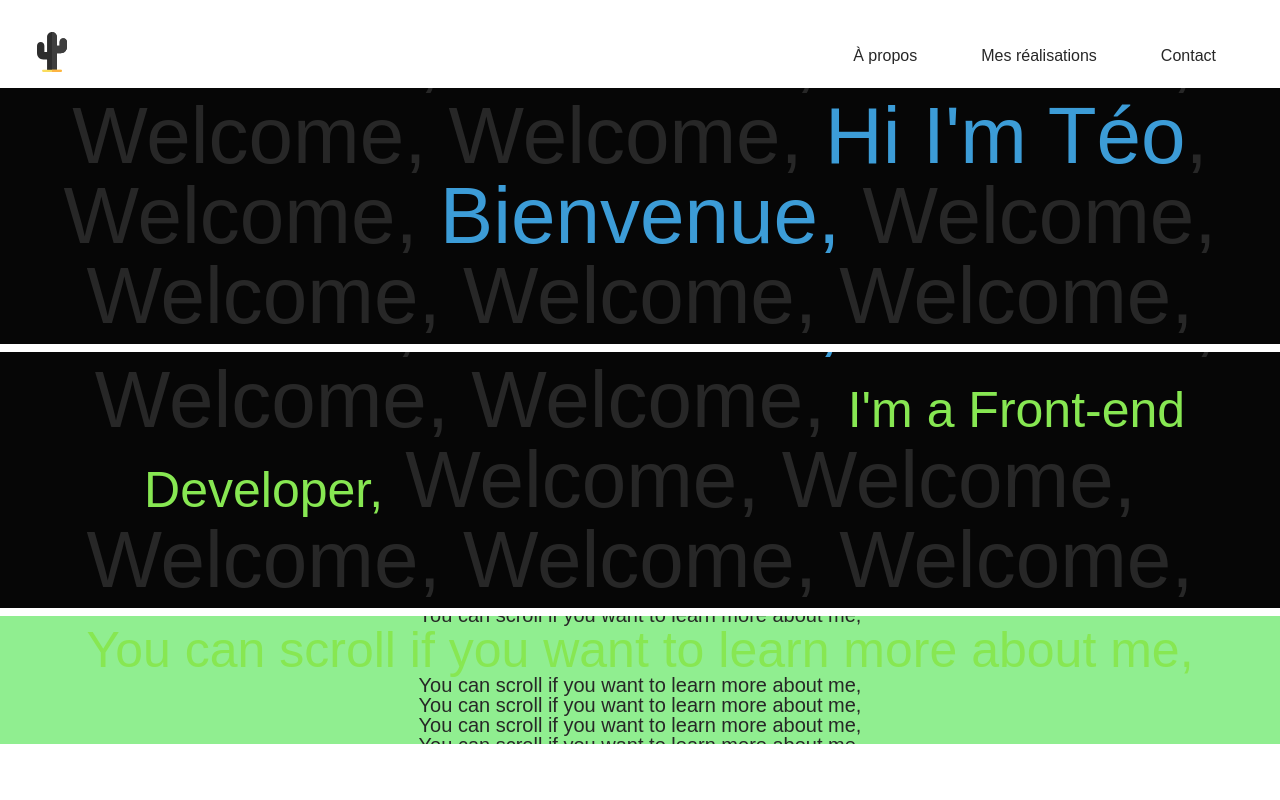
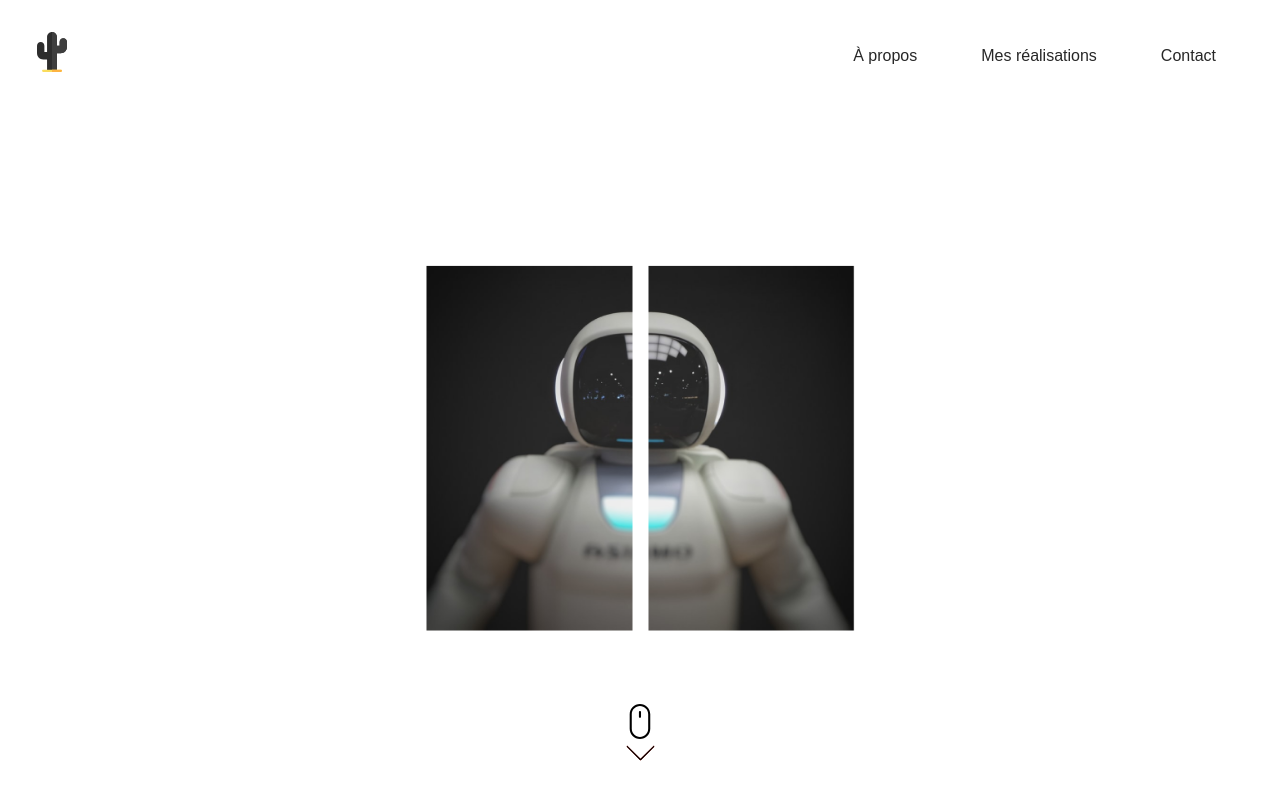
Before and after one commit to tlugat/portfolio, a website built with Parcel: page src/index.html in a window 1280 px wide. Shown: the top 800 px of the page. Built offline with nearby package versions, Linux system fonts and the light colour scheme; a web font is replaced by a local one.

Commit message:
change landing

```diff
--- a/src/index.html
+++ b/src/index.html
@@ -3,7 +3,6 @@
   <head>
     <meta charset="UTF-8" />
     <meta name="viewport" content="width=device-width, initial-scale=1.0" />
-
     <link rel="stylesheet" href="https://use.typekit.net/wox1ufb.css" />
     <link rel="stylesheet" href="style/global.scss" />
     <link rel="stylesheet" href="https://unpkg.com/aos@next/dist/aos.css" />
@@ -25,18 +24,43 @@
       </div>
     </header>
     <section id="home" class="home ">
-      <div class="home__titleContainer container">
-        <h1 class="home__title parallaxit">Welcome, Welcome, Welcome, Welcome, Welcome, <span>Hi I'm Téo</span>, Welcome, <span>Bienvenue,</span> Welcome, Welcome, Welcome, Welcome, Welcome</h1>
-        </div>
+      <div class="home__robot">
+        <img
+
+        src="./assets/astro-left-large.png"
+        alt="left part of a robot"
+      />
+      <img
+
+      src="./assets/astro-right-large.png"
+      alt="right part of a robot"
+    />
+    <h1>Hi I'm Téo,
+      <br>
+      A Front-end Developer
+    </h1>
+
       </div>
-      <div class="home__titleContainer container">
-        <h1 class="home__title parallaxit">Welcome, Welcome, Welcome,<span> I'm Téo,</span> Welcome, Welcome, Welcome, <span>Bienvenue,</span> Welcome, Welcome, Welcome, <span>I'm a Front-end Developer,</span> Welcome, Welcome, Welcome, Welcome, Welcome, Welcome, Welcome, Welcome, Welcome, Welcome, Welcome, Welcome</h1>
-        </div>
-      </div>
-      <div class="home__titleContainer container">
-        <h1 class="home__title parallaxit">You can scroll if you want to learn more about me, <br>You can scroll if you want to learn more about me, <br><span>You can scroll if you want to learn more about me,</span><br>You can scroll if you want to learn more about me, <br>You can scroll if you want to learn more about me, <br>You can scroll if you want to learn more about me, <br>You can scroll if you want to learn more about me, <br>You can scroll if you want to learn more about me, <br></h1>
-        </div>
-      </div>
+      <svg class="home__scrollLogo" width="35" height="63" viewBox="0 0 35 63" fill="none" xmlns="http://www.w3.org/2000/svg">
+        <g clip-path="url(#clip0)">
+        <path d="M17.4728 0C11.796 0 7.17773 4.61826 7.17773 10.295V24.705C7.17773 30.3817 11.796 35 17.4728 35C23.1495 35 27.7678 30.3817 27.7678 24.705V10.295C27.7678 4.61826 23.1495 0 17.4728 0ZM25.6679 24.705C25.6679 29.2236 21.9914 32.9001 17.4728 32.9001C12.9541 32.9001 9.27765 29.2236 9.27765 24.705V10.295C9.27765 5.77637 12.9541 2.09991 17.4728 2.09991C21.9914 2.09991 25.6679 5.77637 25.6679 10.295V24.705Z" fill="black"/>
+        <path d="M17.4731 6.96251C16.8931 6.96251 16.4231 7.43248 16.4231 8.01247V12.8452C16.4231 13.4249 16.8931 13.8951 17.4731 13.8951C18.0528 13.8951 18.523 13.4249 18.523 12.8452V8.01247C18.523 7.43248 18.053 6.96251 17.4731 6.96251Z" fill="black"/>
+        </g>
+        <g clip-path="url(#clip1)">
+        <path d="M31.8216 42.7408C32.0551 42.4991 32.0484 42.1138 31.8067 41.8803C31.5708 41.6526 31.197 41.6526 30.9612 41.8803L18.0031 54.8372L5.0463 41.8791C4.81279 41.6374 4.42759 41.6307 4.18582 41.8642C3.9441 42.0977 3.93742 42.4829 4.17087 42.7247C4.17578 42.7297 4.18074 42.7347 4.18582 42.7396L17.5735 56.1273C17.8111 56.3648 18.1963 56.3648 18.434 56.1273L31.8216 42.7408Z" fill="#F44336"/>
+        <path d="M4.00683 42.31C4.0062 41.9739 4.27821 41.7009 4.61429 41.7003C4.77631 41.7 4.93178 41.7644 5.04622 41.8791L18.0031 54.8372L30.9599 41.8791C31.1978 41.6412 31.5836 41.6412 31.8215 41.8791C32.0595 42.1171 32.0595 42.5028 31.8215 42.7408L18.4338 56.1285C18.1962 56.366 17.811 56.366 17.5734 56.1285L4.18574 42.7408C4.07124 42.6267 4.00683 42.4716 4.00683 42.31Z" fill="black"/>
+        </g>
+        <defs>
+        <clipPath id="clip0">
+        <rect width="35" height="35" fill="white"/>
+        </clipPath>
+        <clipPath id="clip1">
+        <rect width="28" height="28" fill="white" transform="translate(32 35) rotate(90)"/>
+        </clipPath>
+        </defs>
+        </svg>
+
+
     </section>
     <section id="about" class="about">
       <div
@@ -50,11 +74,11 @@
           <span class="letter">B</span>onjour, moi c'est Téo ! Je vais me
           présenter en quelques mots. Jeune apprenti développeur web en première
           année de bachelor. Fondamentalement curieux, je m'intéresse aux mille
-          et une technologies et outils de développement web. J'aime les
-          interfaces utilisateur simples et jolies et préfère les technologies
-          front-end. Fort d'une motivation sans limite, je sais être autonome et
+          et une technologies et outils de développement web. J'ai un goût prononcé pour les technologies front-end et les interfaces utilisateur simples et jolies.
+           Fort d'une motivation sans limite, je sais être autonome et
           réactif. Grâce à de nombreux projets de groupe, le travail d'équipe
-          n'a plus de secrets pour moi. Mes petis plus ? Une bonne ortographe et
+          n'a plus de secrets pour moi.<br>
+           Mes petits plus ? Une bonne ortographe et
           un optimise à toute épreuve. <br /><br />
           Si ces quelques mots vous parlent, n'hésitez pas à me contacter ! Je
           recherche un stage dès le 01/07/2020 et/ou une alternance dès le mois
--- a/src/javascript/main.js
+++ b/src/javascript/main.js
@@ -7,6 +7,18 @@ const $navBtn = document.querySelector("#burger");
 const $articles = document.querySelectorAll(".article");
 const $navItems = document.querySelectorAll(".hero__navbar a");
 const $textSquares = document.querySelectorAll(".home__titleContainer");
+const $robot = document.querySelector(".home__robot");
+
+if (window.innerWidth >= 1024) {
+  $robot.addEventListener("mouseover", () => toggleRobotAnimation());
+  $robot.addEventListener("mouseout", () => toggleRobotAnimation());
+}
+const toggleRobotAnimation = () => {
+  $robot
+    .querySelectorAll("img")
+    .forEach((image) => image.classList.toggle("active"));
+  $robot.querySelector("h1").classList.toggle("active");
+};
 
 $navItems.forEach((a) => a.addEventListener("click", () => activeMenu()));
 const activeMenu = () => {
@@ -39,5 +51,3 @@ document.querySelectorAll(".container").forEach((container) =>
     parallaxIt(e, this.querySelector("h1"), this, 80);
   })
 );
-
-console.log(typeof 42);
--- a/src/style/mixins.scss
+++ b/src/style/mixins.scss
@@ -86,3 +86,12 @@ $black2: #272727;
     transform: translate3d(4px, 0, 0);
   }
 }
+
+@keyframes jump {
+  50% {
+    transform: translateY(1rem);
+  }
+  100% {
+    transform: translateY(0);
+  }
+}
--- a/src/style/style.scss
+++ b/src/style/style.scss
@@ -171,63 +171,75 @@ body {
   height: 80vh;
   padding: 1rem 0;
   color: $black;
-
-  &__titleContainer {
-    z-index: -1;
-    height: 40%;
-    overflow: hidden;
+  position: relative;
+  &__robot {
     display: flex;
     justify-content: center;
-    align-items: center;
-    text-align: center;
-    background: #060606;
-    margin-bottom: 0.5rem;
+    position: absolute;
+    top: 50%;
+    left: 50%;
+    transform: translate(-50%, -50%);
     @include large {
-      transform: translateY(-5vh);
+      overflow: hidden;
     }
-    &:nth-child(3) {
-      height: 20%;
-      background: lightgreen;
-      .home__title {
-        font-size: 20px;
-        text-align: center;
+
+    h1 {
+      position: absolute;
+      top: -25%;
+      left: 50%;
+      transform: translate(-50%, -50%);
+      @include font-title();
+      color: $black2;
+      width: 100%;
+      line-height: 150%;
+      text-align: center;
+      transition: 0.5s;
+      font-size: 26px;
+      @include large {
+        transform: translate(-50%, -100%);
+        z-index: -1;
+        top: null;
+        opacity: 0;
+        font-size: 50px;
       }
     }
-    span {
-      color: #3c9cd7;
-      &:nth-child(3) {
-        color: #87e752;
-        margin-left: 3rem;
-        font-size: 36px;
-        @include small {
-          margin-left: 0;
-          font-size: 50px;
-        }
+    h1.active {
+      top: 50%;
+      transform: translate(-50%, -50%);
+      opacity: 1;
+    }
+
+    img.active {
+      @include large {
+        transform: translateX(100%);
+      }
+    }
+    img.active:first-child {
+      @include large {
+        transform: translateX(-100%);
+      }
+    }
+    img {
+      transform: translateY(0);
+      transition: 0.4s;
+      width: 100%;
+      @include small {
+        width: 50%;
+      }
+      @include large {
+        width: 40%;
+      }
+      &:first-child {
+        margin-right: 1rem;
       }
     }
   }
-
-  &__gifContainer {
-    display: flex;
-    align-items: flex-end;
-  }
-  &__title {
-    @include font-title();
-    font-size: 50px;
-    color: $black2;
-
-    @include small {
-      font-size: 60px;
-    }
-    @include medium {
-      font-size: 70px;
-    }
-    @include large {
-      font-size: 80px;
-    }
-    // @include xlarge {
-    //   font-size: 100px;
-    // }
+  &__scrollLogo {
+    position: absolute;
+    bottom: 2.5%;
+    left: 50%;
+    transform: translateX(-50%);
+    // animation: jump 0.4s ease-in-out infinite;
   }
 }
 .nameContainer {
```
Also changed, not shown: src/assets/astro-left-large.png (added), src/assets/astro-left-medium.png (added), src/assets/astro-left-small.png (added), src/assets/astro-right-large.png (added), src/assets/astro-right-medium.png (added), src/assets/astro-right-small.png (added), src/assets/favicon.ico (added).
